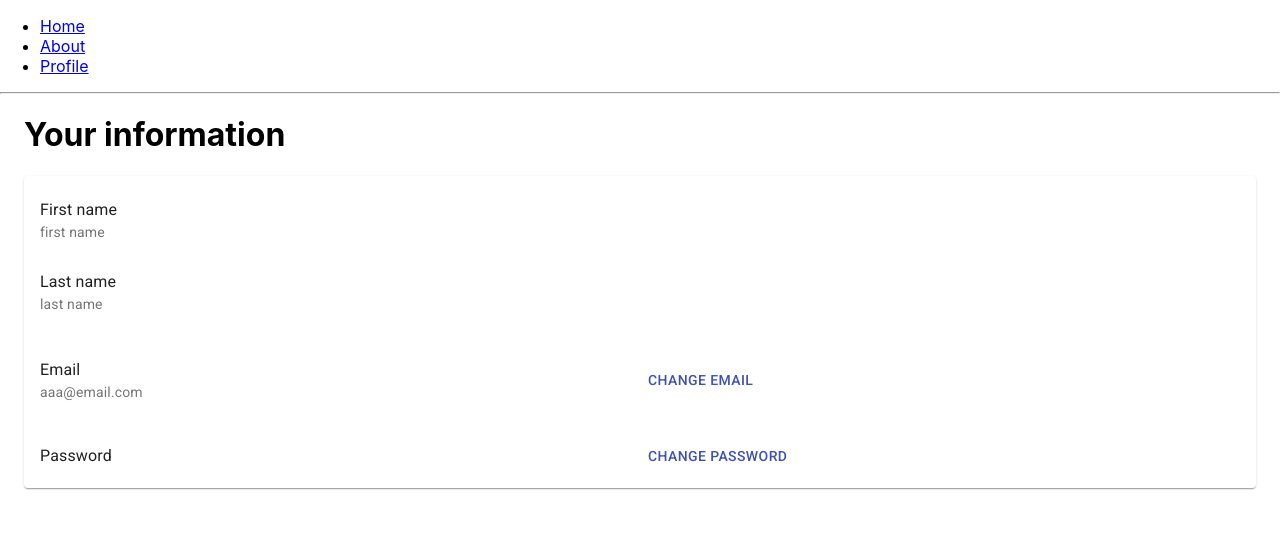
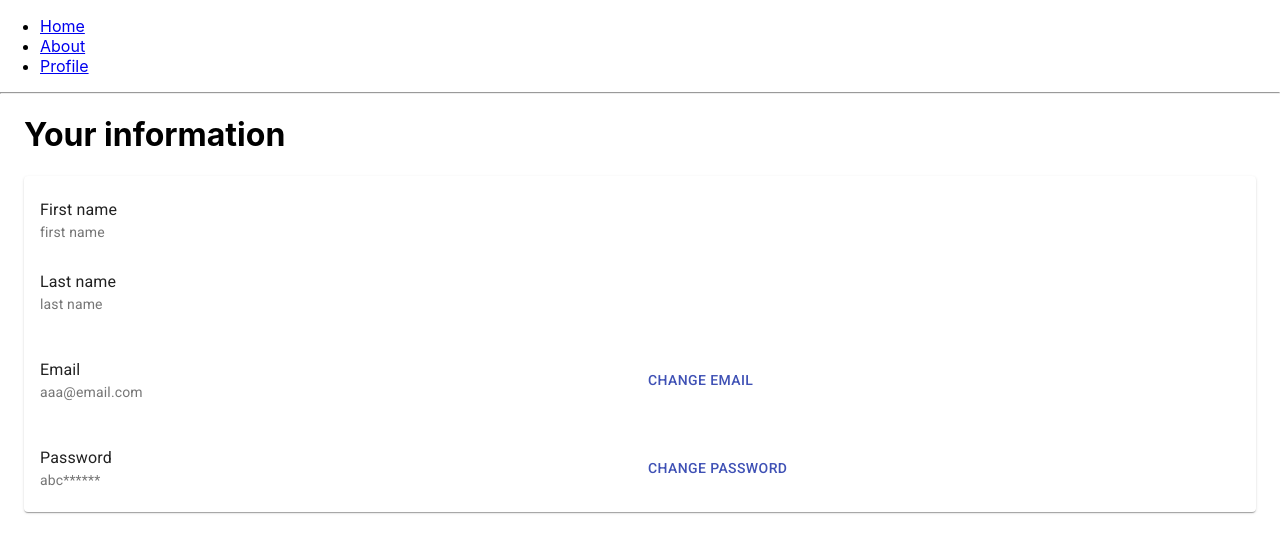
Before and after one commit to zaini/snapsense, a React (Create React App) app in the folder frontend/: page /profile in a window 1280 px wide. Shown: the top 552 px of the page. Built offline with nearby package versions, Linux system fonts and the light colour scheme.

Commit message:
Add password for input

```diff
--- a/frontend/src/pages/Profile.js
+++ b/frontend/src/pages/Profile.js
@@ -4,7 +4,7 @@ import UserInfo from "../components/UserInfo.js";
 const Profile = () => {
   return (
     <div>
-      <UserInfo firstName="first name" lastName="last name" email="aaa@email.com" />
+      <UserInfo firstName="first name" lastName="last name" email="aaa@email.com" password = "abc******"/>
     </div>
   );
 };
```
